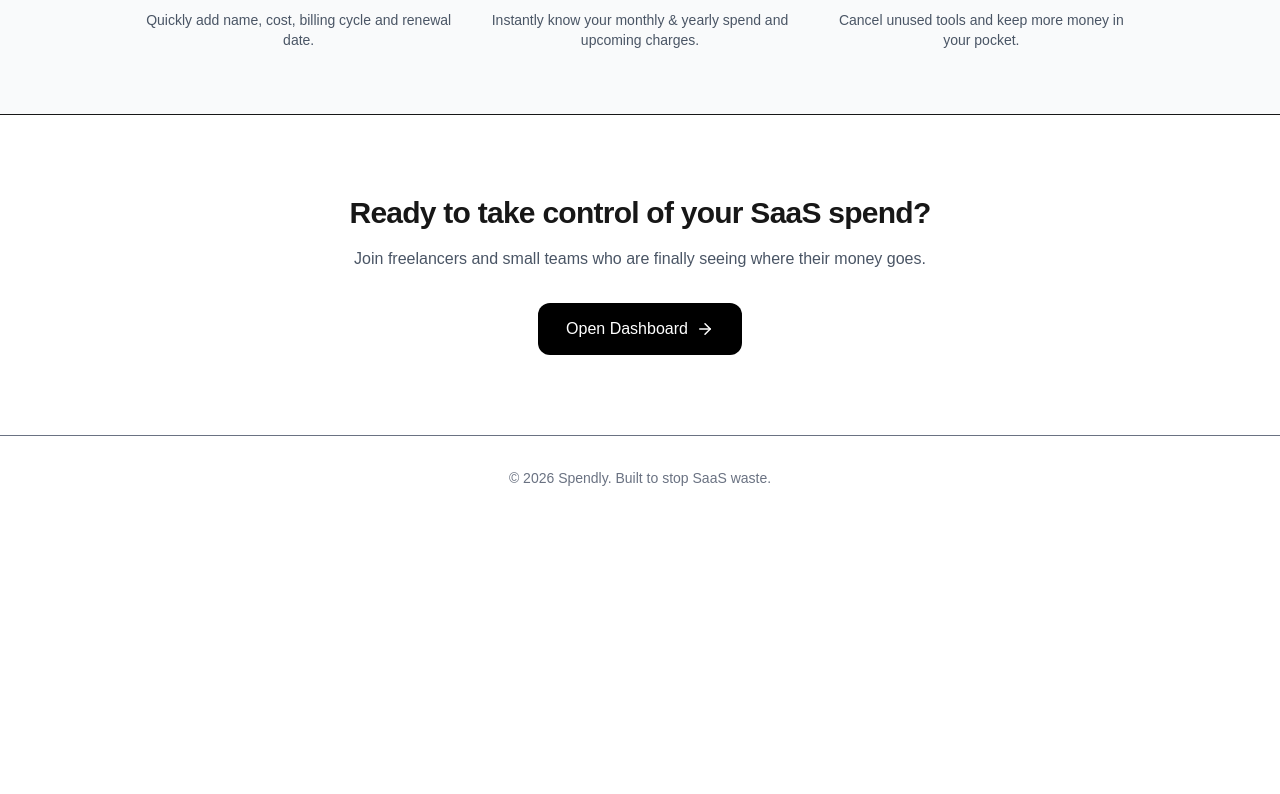
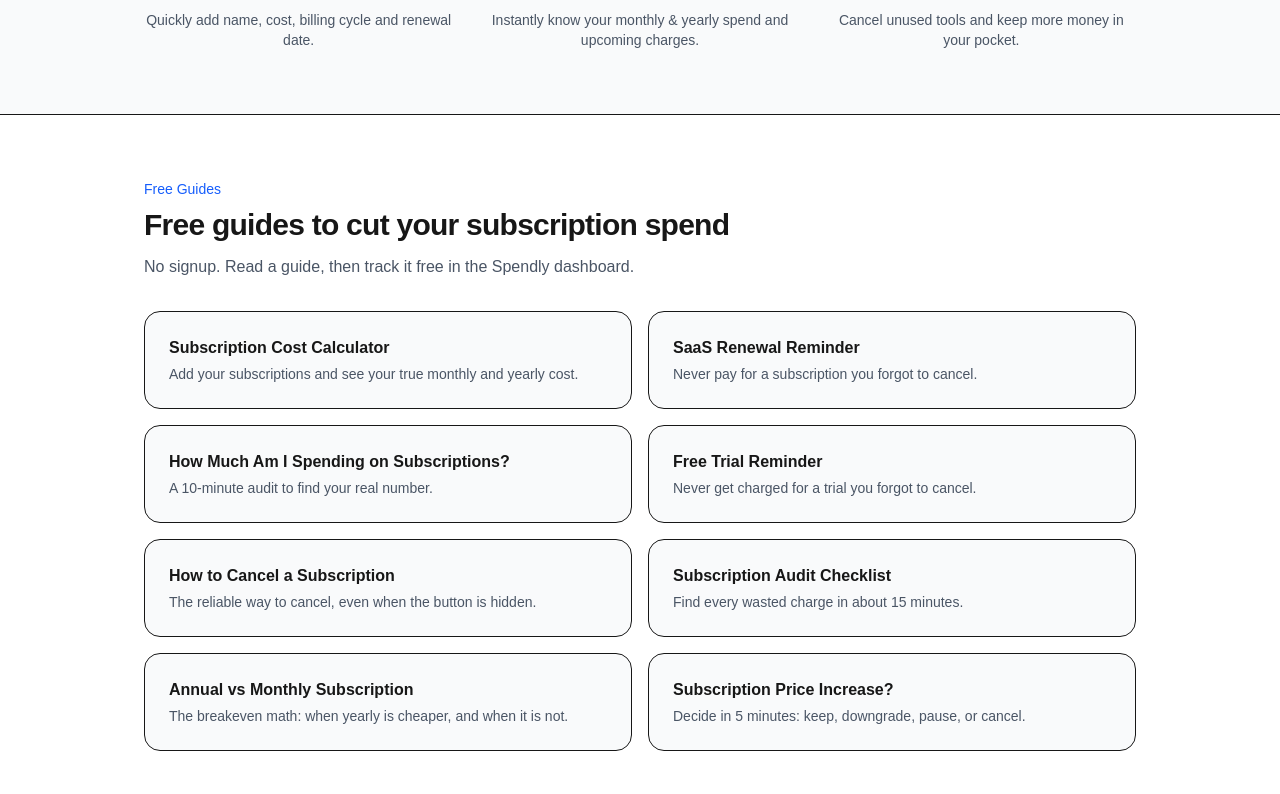
Before and after one commit to sbrstone786-cloud/spendly, a Next.js app: page / in a window 1280 px wide. Shown: the part 1146-1940 px from the top of the page. Before the commit the page ends 1666 px from the top, so only its background shows below. Built offline with nearby package versions, Linux system fonts and the light colour scheme.

Commit message:
update page.tsx

```diff
--- a/app/page.tsx
+++ b/app/page.tsx
@@ -137,6 +137,47 @@ export default function Home() {
         </div>
       </section>
 
+      {/* Free Guides */}
+     <section className="max-w-5xl mx-auto px-4 py-16">
+  <p className="text-sm font-medium text-blue-600">Free Guides</p>
+  <h2 className="mt-2 text-3xl font-bold tracking-tight">Free guides to cut your subscription spend</h2>
+  <p className="mt-3 text-gray-600">No signup. Read a guide, then track it free in the Spendly dashboard.</p>
+  <div className="mt-8 grid gap-4 sm:grid-cols-2">
+    <Link href="/subscription-cost-calculator" className="block rounded-2xl bg-gray-50 p-6 border">
+      <h3 className="font-semibold">Subscription Cost Calculator</h3>
+      <p className="mt-1 text-sm text-gray-600">Add your subscriptions and see your true monthly and yearly cost.</p>
+    </Link>
+    <Link href="/saas-renewal-reminder" className="block rounded-2xl bg-gray-50 p-6 border">
+      <h3 className="font-semibold">SaaS Renewal Reminder</h3>
+      <p className="mt-1 text-sm text-gray-600">Never pay for a subscription you forgot to cancel.</p>
+    </Link>
+    <Link href="/how-much-am-i-spending-on-subscriptions" className="block rounded-2xl bg-gray-50 p-6 border">
+      <h3 className="font-semibold">How Much Am I Spending on Subscriptions?</h3>
+      <p className="mt-1 text-sm text-gray-600">A 10-minute audit to find your real number.</p>
+    </Link>
+    <Link href="/free-trial-reminder" className="block rounded-2xl bg-gray-50 p-6 border">
+      <h3 className="font-semibold">Free Trial Reminder</h3>
+      <p className="mt-1 text-sm text-gray-600">Never get charged for a trial you forgot to cancel.</p>
+    </Link>
+    <Link href="/how-to-cancel-a-subscription" className="block rounded-2xl bg-gray-50 p-6 border">
+      <h3 className="font-semibold">How to Cancel a Subscription</h3>
+      <p className="mt-1 text-sm text-gray-600">The reliable way to cancel, even when the button is hidden.</p>
+    </Link>
+    <Link href="/subscription-audit-checklist" className="block rounded-2xl bg-gray-50 p-6 border">
+      <h3 className="font-semibold">Subscription Audit Checklist</h3>
+      <p className="mt-1 text-sm text-gray-600">Find every wasted charge in about 15 minutes.</p>
+    </Link>
+    <Link href="/annual-vs-monthly-subscription" className="block rounded-2xl bg-gray-50 p-6 border">
+      <h3 className="font-semibold">Annual vs Monthly Subscription</h3>
+      <p className="mt-1 text-sm text-gray-600">The breakeven math: when yearly is cheaper, and when it is not.</p>
+    </Link>
+    <Link href="/subscription-price-increase" className="block rounded-2xl bg-gray-50 p-6 border">
+      <h3 className="font-semibold">Subscription Price Increase?</h3>
+      <p className="mt-1 text-sm text-gray-600">Decide in 5 minutes: keep, downgrade, pause, or cancel.</p>
+    </Link>
+    </div>
+    </section>
+
       {/* CTA */}
       <section className="max-w-5xl mx-auto px-4 py-20 text-center">
         <h2 className="text-3xl font-bold tracking-tight">
```
